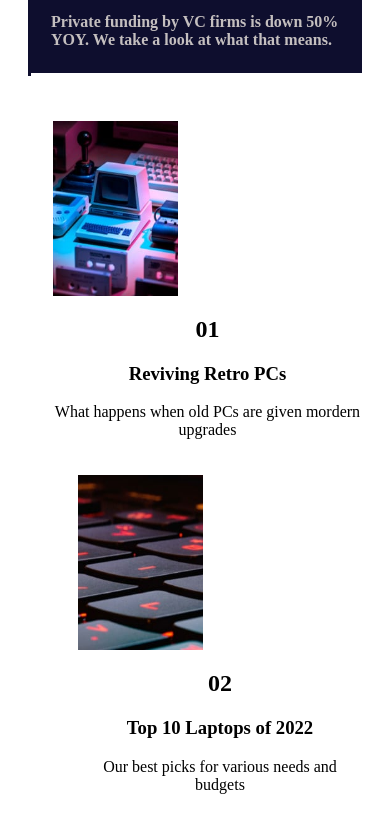
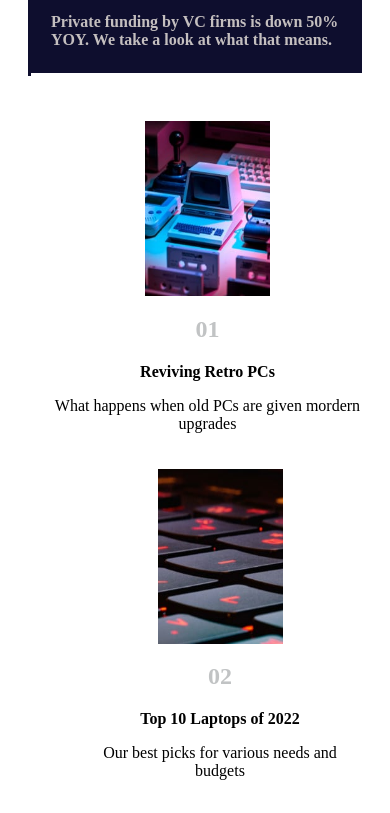
Before and after one commit to harshit-kms/wmo-project, a plain HTML site: page index.html in a window 390 px wide. Shown: the part 1083-1896 px from the top of the page. Drawn offline with Linux system fonts and the light colour scheme.

Commit message:
Made allignment of elements in small screens

```diff
--- a/csssheet/stylesheet.css
+++ b/csssheet/stylesheet.css
@@ -129,7 +129,8 @@ a:active {
     width: 125px;
     height: 175px;
     margin-right: 10px;
-.image-info {
+}
+.image-info{
     margin-top: 0;
     padding-left: 10px;
     justify-content: flex-start;
--- a/index.html
+++ b/index.html
@@ -29,11 +29,15 @@
                 flex-direction: column;
             }
             .images{
+                margin-right: auto;
+                margin-left: auto;
                 align-content: center;
-                margin-right: 0;
             }
             .image-info{
-                padding-left: 0;
+                margin-right: auto;
+                margin-left: auto;
+                align-content: center;
+                padding: 0;
 
             }
         }
@@ -65,10 +69,15 @@
                 flex-direction: column;
             }
             .images{
+                margin-right: auto;
+                margin-left: auto;
                 align-content: center;
-                margin-right: 0;
+
             }
             .image-info{
+                margin-right: auto;
+                margin-left: auto;
+                align-content: center;
                 padding-left: 0;
             }
 
```
